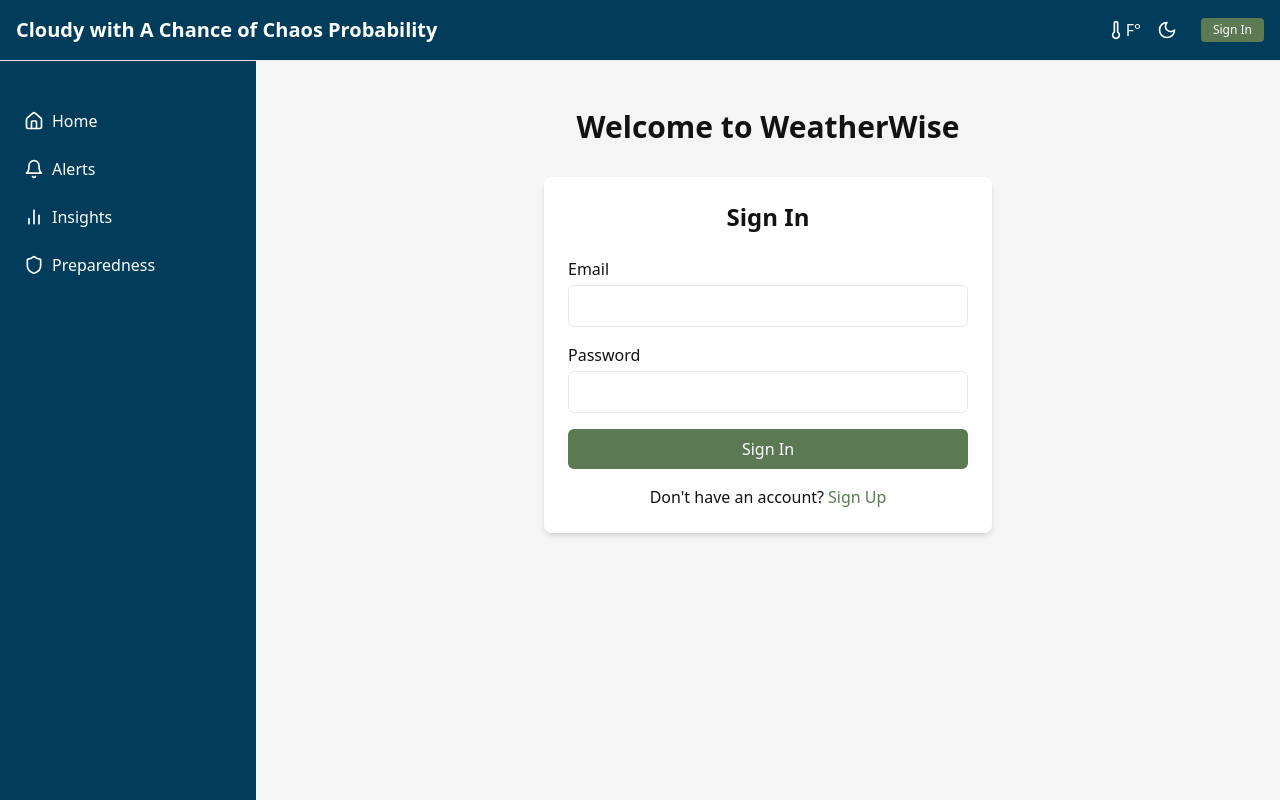
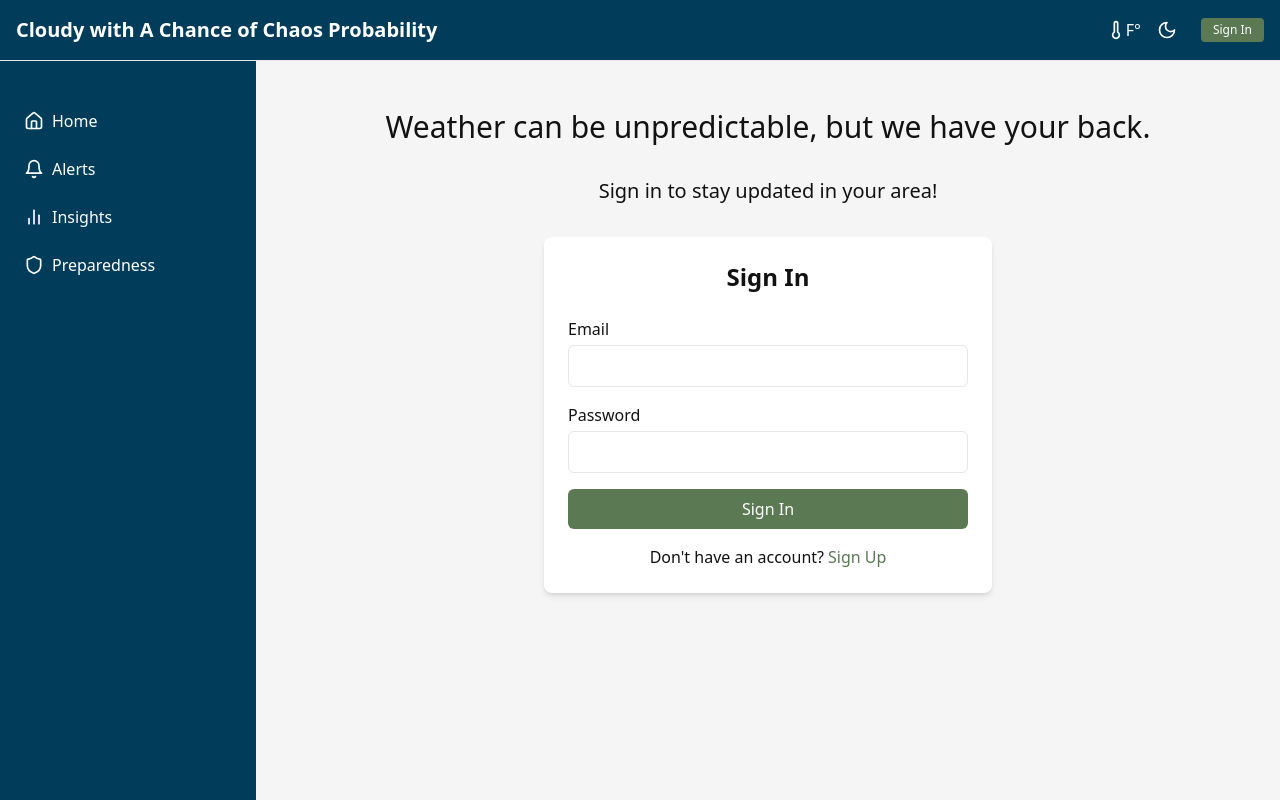
Before and after one commit to Quantumcode9/water-wars, a Next.js app: page /auth in a window 1280 px wide. Built offline with nearby package versions, Linux system fonts and the light colour scheme; no server answers.

Commit message:
Updated auth page.

```diff
--- a/src/app/auth/page.tsx
+++ b/src/app/auth/page.tsx
@@ -1,10 +1,24 @@
-import React from 'react';
+'use client';
+
+import React, { useContext } from 'react';
+import { WeatherDataContext } from '@/context/WeatherDataContext';
 import AuthForm from '@/components/AuthForm';
 
 const AuthPage = () => {
+  const { weatherData } = useContext(WeatherDataContext);
+
+  const locationName = weatherData?.location?.name;
+
   return (
     <div className="container mx-auto px-4">
-      <h1 className="text-3xl font-bold text-center my-8">Welcome to WeatherWise</h1>
+      <p className="text-3xl text-center my-8">
+      Weather can be unpredictable, but we have your back.
+      </p>
+      <p className="text-xl text-center my-8">
+        {locationName
+          ? `Sign in to stay updated in ${locationName}!`
+          : 'Sign in to stay updated in your area!'}
+      </p>
       <AuthForm />
     </div>
   );
```
